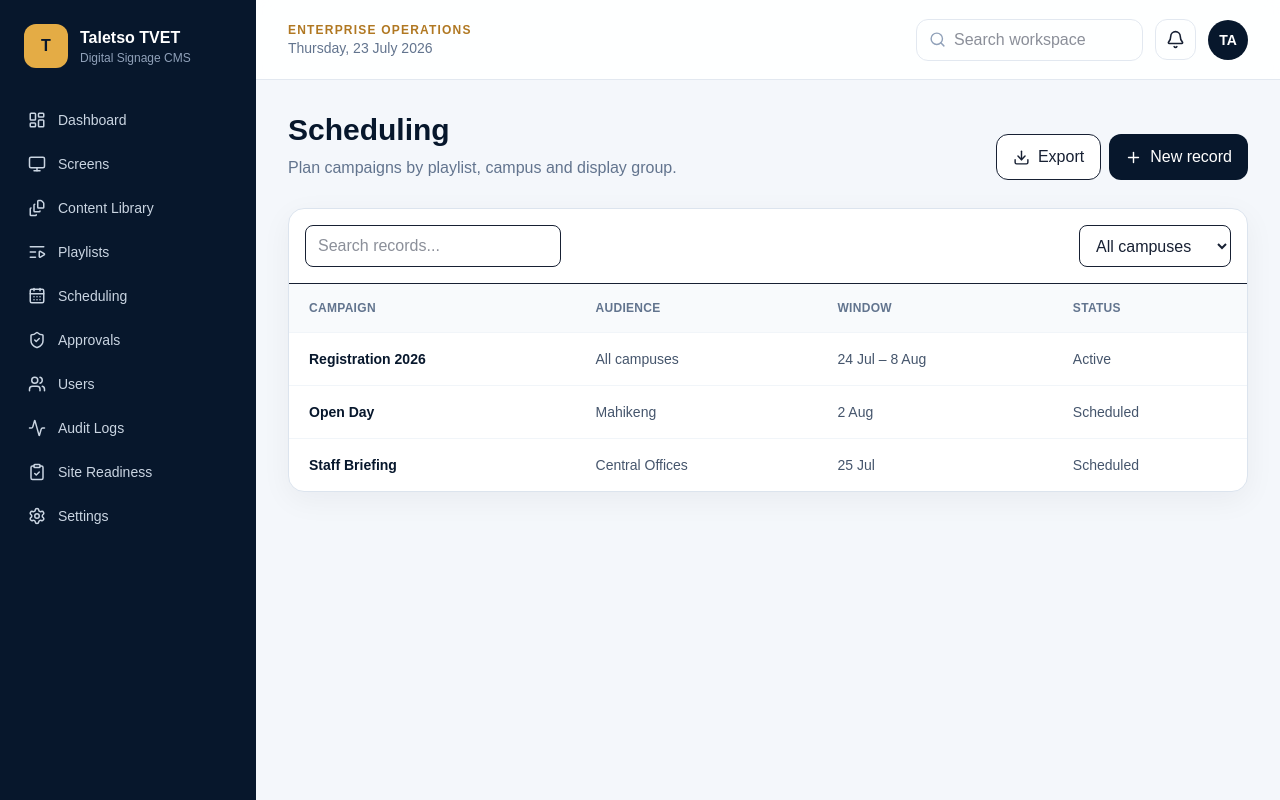
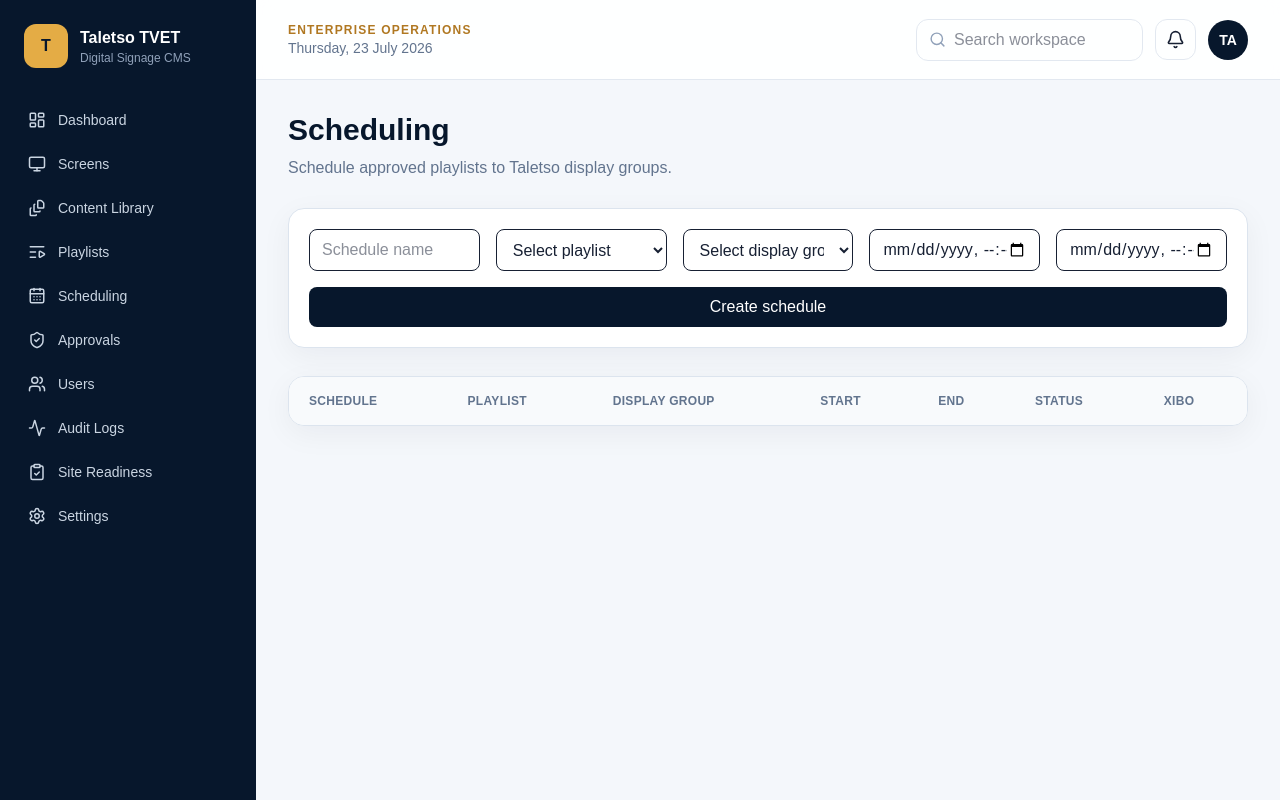
Before and after one commit to sarelr/taletso-digital-signage-cms, a Next.js app: page /scheduling in a window 1280 px wide. Built offline with nearby package versions, Linux system fonts and the light colour scheme; no server answers; the database is empty.

Commit message:
feat: replace scheduling mock with live workflow

```diff
--- a/src/app/(portal)/scheduling/page.tsx
+++ b/src/app/(portal)/scheduling/page.tsx
@@ -1,2 +1,40 @@
-import { ModulePage } from "@/components/module-page";
-export default function Page(){ return <ModulePage module="scheduling"/>; }
+import { auth } from "@/auth";
+import { getDb } from "@/lib/db";
+import { CAMPUS_SCOPED_ROLES } from "@/lib/access";
+import { createSchedule } from "./actions";
+
+export default async function SchedulingPage() {
+  const session = await auth();
+  const db = getDb();
+  const user = session?.user?.id ? await db.user.findUnique({ where: { id: session.user.id }, include: { role: true } }) : null;
+  const locationId = user && CAMPUS_SCOPED_ROLES.has(user.role.name) ? user.locationId : null;
+
+  const [playlists, groups, schedules] = await Promise.all([
+    db.playlist.findMany({ where: locationId ? { locationId } : {}, orderBy: { name: "asc" } }),
+    db.screenGroup.findMany({
+      where: locationId ? { screens: { some: { screen: { locationId } } } } : {},
+      include: { screens: { include: { screen: true } } },
+      orderBy: { name: "asc" },
+    }),
+    db.schedule.findMany({
+      where: locationId ? { playlist: { locationId } } : {},
+      include: { playlist: true, screenGroup: true },
+      orderBy: { startsAt: "desc" },
+      take: 50,
+    }),
+  ]);
+
+  return <div className="p-5 lg:p-8">
+    <div className="mb-7"><h1 className="text-3xl font-bold text-[#07172c]">Scheduling</h1><p className="mt-2 text-slate-500">Schedule approved playlists to Taletso display groups.</p></div>
+    <form action={createSchedule} className="card mb-7 grid gap-4 p-5 md:grid-cols-2 xl:grid-cols-5">
+      <input name="name" required minLength={3} placeholder="Schedule name" className="rounded-lg border px-3 py-2" />
+      <select name="playlistId" required className="rounded-lg border px-3 py-2"><option value="">Select playlist</option>{playlists.map((item) => <option key={item.id} value={item.id}>{item.name}</option>)}</select>
+      <select name="screenGroupId" required className="rounded-lg border px-3 py-2"><option value="">Select display group</option>{groups.map((item) => <option key={item.id} value={item.id}>{item.name} ({item.screens.length})</option>)}</select>
+      <input name="startsAt" required type="datetime-local" className="rounded-lg border px-3 py-2" />
+      <input name="endsAt" required type="datetime-local" className="rounded-lg border px-3 py-2" />
+      <button className="rounded-lg bg-[#07172c] px-4 py-2 font-semibold text-white md:col-span-2 xl:col-span-5">Create schedule</button>
+    </form>
+
+    <div className="card overflow-x-auto"><table className="w-full text-left text-sm"><thead className="bg-slate-50 text-xs uppercase tracking-wide text-slate-500"><tr><th className="px-5 py-4">Schedule</th><th className="px-5 py-4">Playlist</th><th className="px-5 py-4">Display group</th><th className="px-5 py-4">Start</th><th className="px-5 py-4">End</th><th className="px-5 py-4">Status</th><th className="px-5 py-4">Xibo</th></tr></thead><tbody>{schedules.map((item) => <tr key={item.id} className="border-t border-slate-100"><td className="px-5 py-4 font-semibold">{item.name}</td><td className="px-5 py-4">{item.playlist.name}</td><td className="px-5 py-4">{item.screenGroup.name}</td><td className="px-5 py-4">{item.startsAt.toLocaleString("en-ZA")}</td><td className="px-5 py-4">{item.endsAt.toLocaleString("en-ZA")}</td><td className="px-5 py-4">{item.status}</td><td className="px-5 py-4 mono text-xs">{item.externalId ?? "Pending sync"}</td></tr>)}</tbody></table></div>
+  </div>;
+}
```
